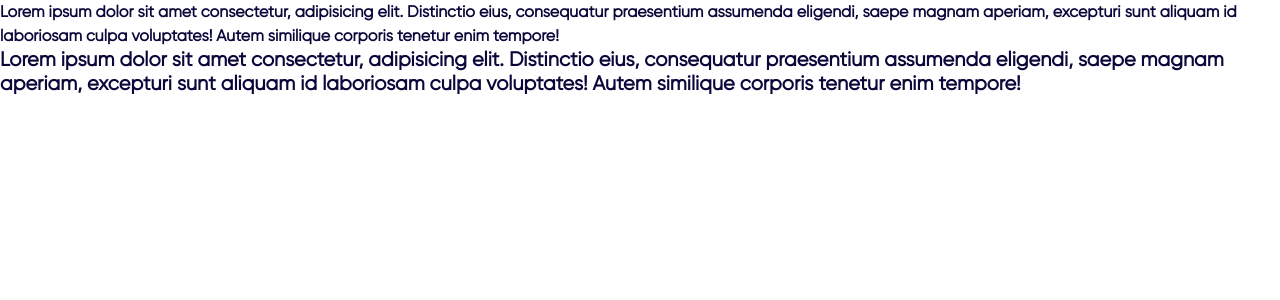
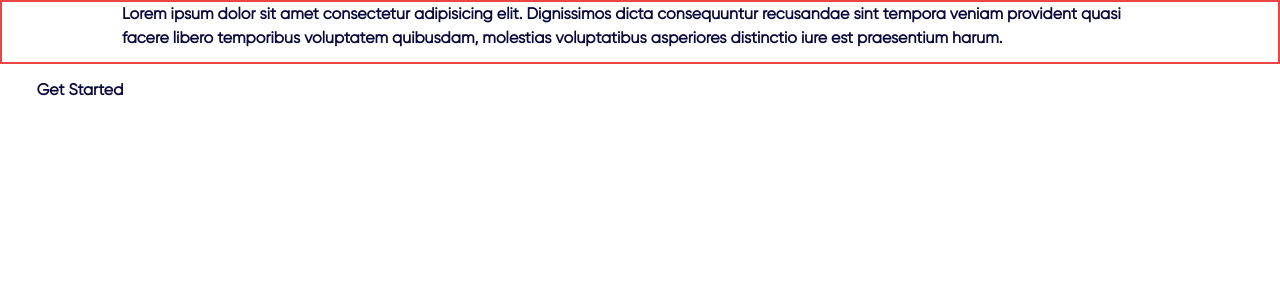
Before and after one commit to Slavinto/master-flow, a Next.js app: page / in a window 1280 px wide. Shown: the top 300 px of the page. Built offline with nearby package versions, Linux system fonts and the light colour scheme.

Commit message:
added types for button

```diff
--- a/src/app/page.tsx
+++ b/src/app/page.tsx
@@ -1,20 +1,17 @@
+import { Button } from "@/components";
 import Image from "next/image";
 
 export default function Home() {
     return (
         <main>
-            <p>
-                Lorem ipsum dolor sit amet consectetur, adipisicing elit.
-                Distinctio eius, consequatur praesentium assumenda eligendi,
-                saepe magnam aperiam, excepturi sunt aliquam id laboriosam culpa
-                voluptates! Autem similique corporis tenetur enim tempore!
-            </p>
-            <p className='text-xl font-extrabold font-gilroyxb'>
-                Lorem ipsum dolor sit amet consectetur, adipisicing elit.
-                Distinctio eius, consequatur praesentium assumenda eligendi,
-                saepe magnam aperiam, excepturi sunt aliquam id laboriosam culpa
-                voluptates! Autem similique corporis tenetur enim tempore!
-            </p>
+            <section className='padding-x border-2 border-red-500 w-full h-16'>
+                Lorem ipsum dolor sit amet consectetur adipisicing elit.
+                Dignissimos dicta consequuntur recusandae sint tempora veniam
+                provident quasi facere libero temporibus voluptatem quibusdam,
+                molestias voluptatibus asperiores distinctio iure est
+                praesentium harum.
+            </section>
+            <Button classNames='' title='Get Started' type='button' />
         </main>
     );
 }
--- /dev/null
+++ b/src/components/button.tsx
@@ -0,0 +1,11 @@
+import { ButtonComponent } from "@/types";
+
+const Button: ButtonComponent = ({ title, type, classNames }) => {
+    return (
+        <button type={type} className={`w-40 h-[52px] ${classNames}`}>
+            {title}
+        </button>
+    );
+};
+
+export default Button;
--- a/src/components/index.ts
+++ b/src/components/index.ts
@@ -1 +1,2 @@
 export { default as Navbar } from "./navbar";
+export { default as Button } from "./button";
--- a/src/types/index.ts
+++ b/src/types/index.ts
@@ -0,0 +1 @@
+export * from "./component-types";
```
Also changed, not shown: src/types/component-types.ts (+7 -0 lines).
